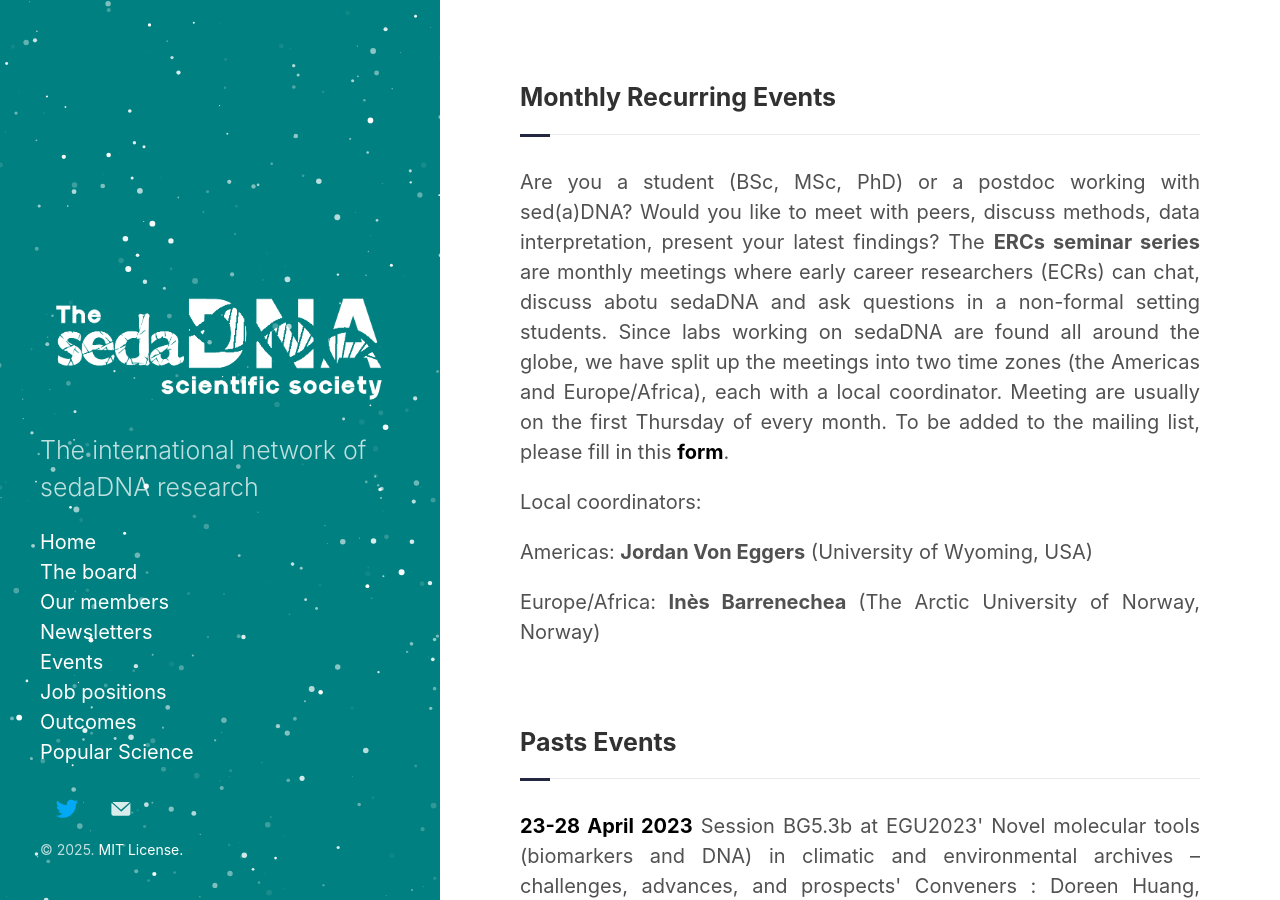
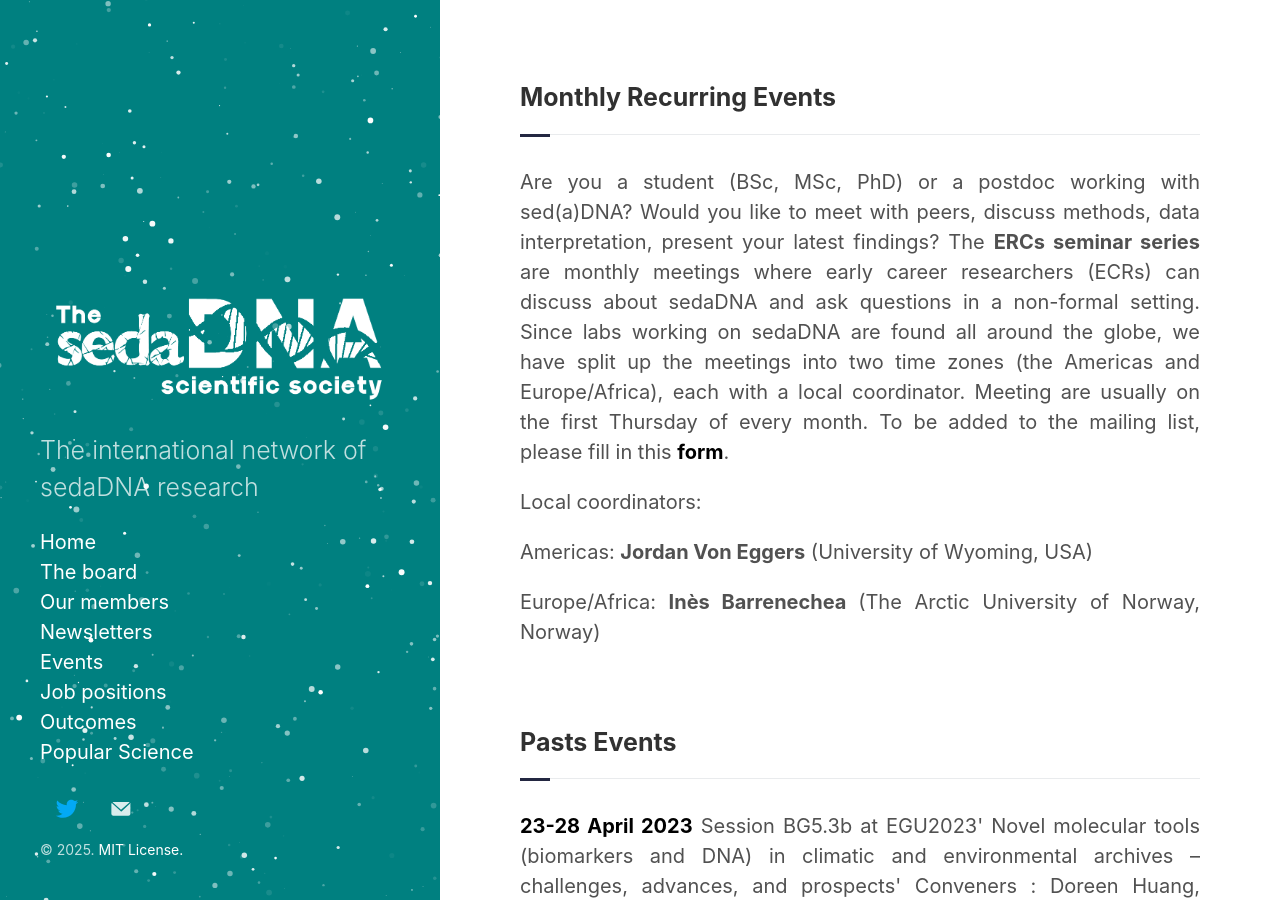
Before and after one commit to sedadna/sedadna.github.io, a Jekyll site: the page built from category/events.md, in a window 1280 px wide and 900 px high, scrolled down 1394 px. Built offline with Jekyll 4.4.1, drawn with Linux system fonts in a browser that asks for light colours.

Commit message:
Update events.md

```diff
--- a/category/events.md
+++ b/category/events.md
@@ -39,7 +39,7 @@
 
 <h3 class="section-title underline">Monthly Recurring Events</h3>
 
-<p align="justify"> Are you a student (BSc, MSc, PhD) or a postdoc working with sed(a)DNA? Would you like to meet with peers, discuss methods, data interpretation, present your latest findings? The <b>ERCs seminar series</b> are monthly meetings where early career researchers (ECRs) can chat, discuss abotu sedaDNA and ask questions in a non-formal setting students. Since labs working on sedaDNA are found all around the globe, we have split up the meetings into two time zones (the Americas and Europe/Africa), each with a local coordinator. Meeting are usually on the first Thursday of every month. To be added to the mailing list, please fill in this <a href="https://docs.google.com/forms/d/1u33PJHJQJUXuyAedCrkgjgQLgKpq7y9M-VGLpCXxQGs/edit" target="_blank"><b>form</b></a>.
+<p align="justify"> Are you a student (BSc, MSc, PhD) or a postdoc working with sed(a)DNA? Would you like to meet with peers, discuss methods, data interpretation, present your latest findings? The <b>ERCs seminar series</b> are monthly meetings where early career researchers (ECRs) can discuss about sedaDNA and ask questions in a non-formal setting. Since labs working on sedaDNA are found all around the globe, we have split up the meetings into two time zones (the Americas and Europe/Africa), each with a local coordinator. Meeting are usually on the first Thursday of every month. To be added to the mailing list, please fill in this <a href="https://docs.google.com/forms/d/1u33PJHJQJUXuyAedCrkgjgQLgKpq7y9M-VGLpCXxQGs/edit" target="_blank"><b>form</b></a>.
 <p> Local coordinators: </p>
  <p>Americas: <b>Jordan Von Eggers</b> (University of Wyoming, USA)</p>
  <p>Europe/Africa: <b>Inès Barrenechea </b>(The Arctic University of Norway, Norway)</p>
```
